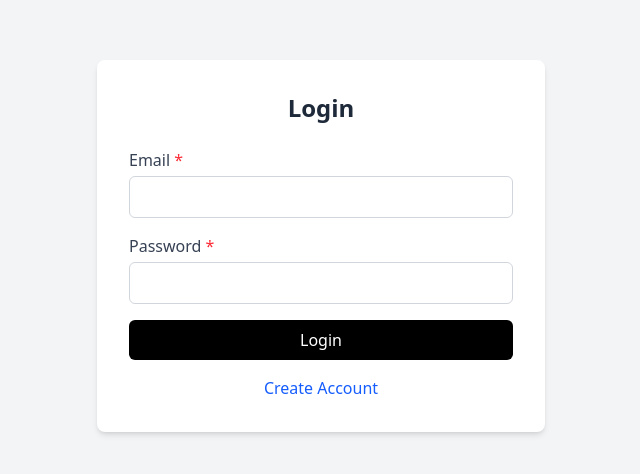
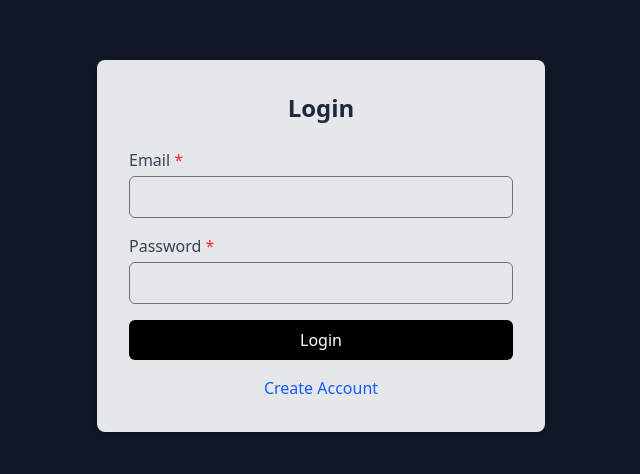
Before and after one commit to Snowden-0/restaurant-delivery-frontend, a React (Vite) app: page /login in a window 1280 px wide. Shown: the part 154-628 px from the top of the page, without its empty margins (319-959 px from the left). Built offline with nearby package versions, Linux system fonts and the light colour scheme.

Commit message:
Changed some UI colors

```diff
--- a/src/App.jsx
+++ b/src/App.jsx
@@ -36,7 +36,7 @@ function App() {
   };
 
   return (
-    <div className="min-h-screen flex items-center justify-center bg-gray-100">
+    <div className="min-h-screen flex items-center justify-center bg-gray-900">
       {error && <ErrorPopup message={error} onClose={() => setError(null)} />}
       <Router>
         <Routes>
--- a/src/components/ui/Input.jsx
+++ b/src/components/ui/Input.jsx
@@ -11,7 +11,7 @@ const Input = ({ label, id, name, type, value, onChange, required }) => {
         value={value}
         onChange={onChange}
         required={required}
-        className="w-full px-4 py-2 border border-gray-300 rounded-md focus:outline-none focus:ring-2 focus:ring-gray-500"
+        className="w-full px-4 py-2 border border-gray-500 rounded-md focus:outline-none focus:ring-2 focus:ring-gray-500"
       />
     </div>
   );
--- a/src/views/user/LoginPage.jsx
+++ b/src/views/user/LoginPage.jsx
@@ -4,7 +4,7 @@ import LoginForm from '../../components/auth/LoginForm';
 
 const LoginPage = ({ onLogin }) => {
   return (
-    <div className="bg-white p-8 rounded-lg shadow-md w-full max-w-md">
+    <div className="bg-gray-200 p-8 rounded-lg shadow-md w-full max-w-md">
       <h1 className="text-2xl font-bold text-center mb-6 text-gray-800">Login</h1>
       <LoginForm onLogin={onLogin} />
       <div className="mt-4 text-center">
```
